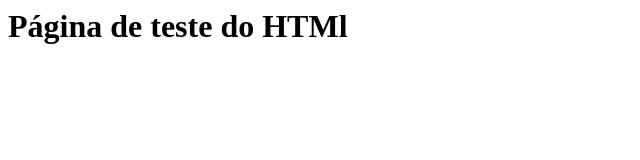
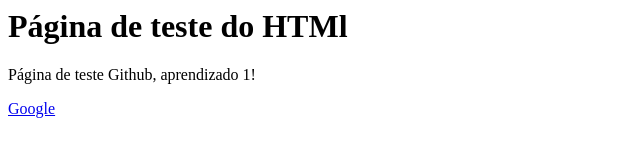
Before and after one commit to pablolucio67/gitestudo, a plain HTML site: page index.html in a window 1280 px wide. Shown: the whole page, without its empty margins (0-640 px from the left). Drawn offline with Linux system fonts and the light colour scheme.

Commit message:
Inserção do link para a página do Google

```diff
--- a/index.html
+++ b/index.html
@@ -1,5 +1,7 @@
 <html>
     <h1>Página de teste do HTMl</h1>
+    <p> Página de teste Github, aprendizado 1!</p>
 
+    <a href="Google.com">Google</a>
 
 </html>
```
